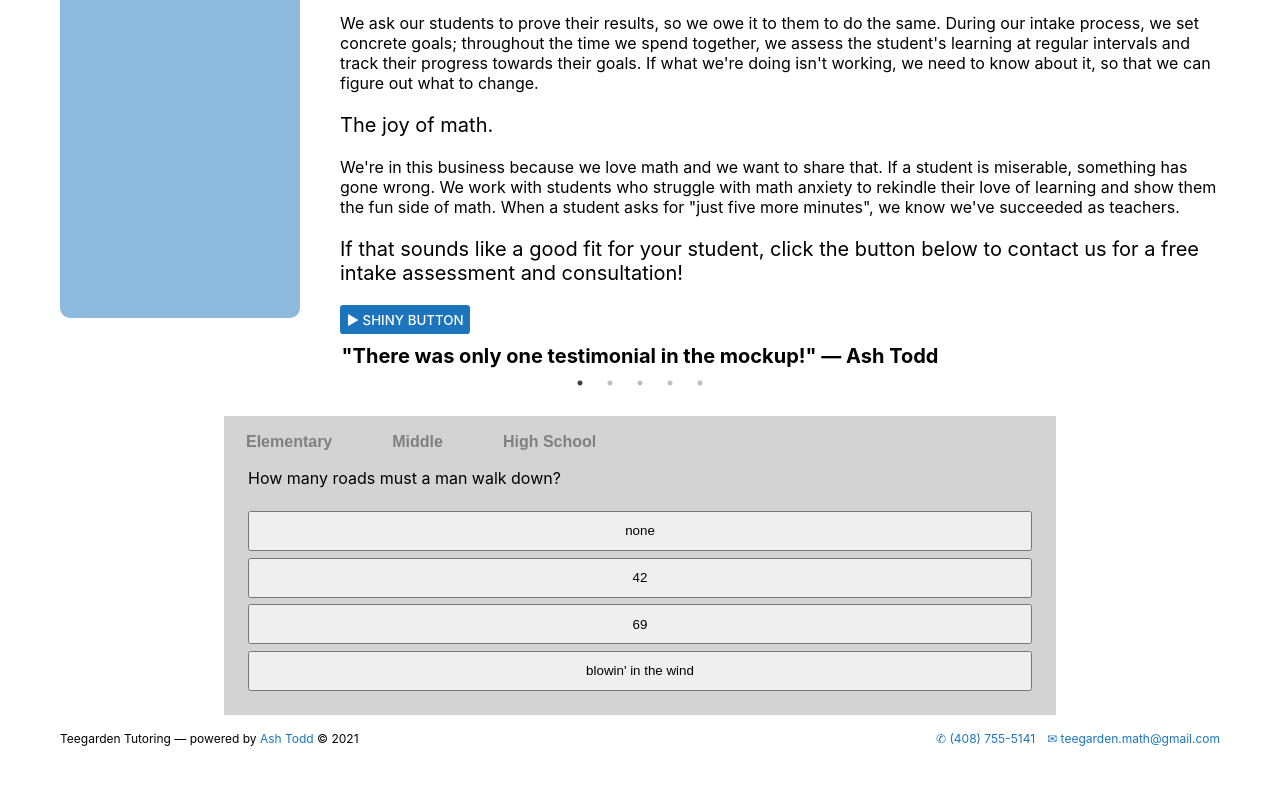
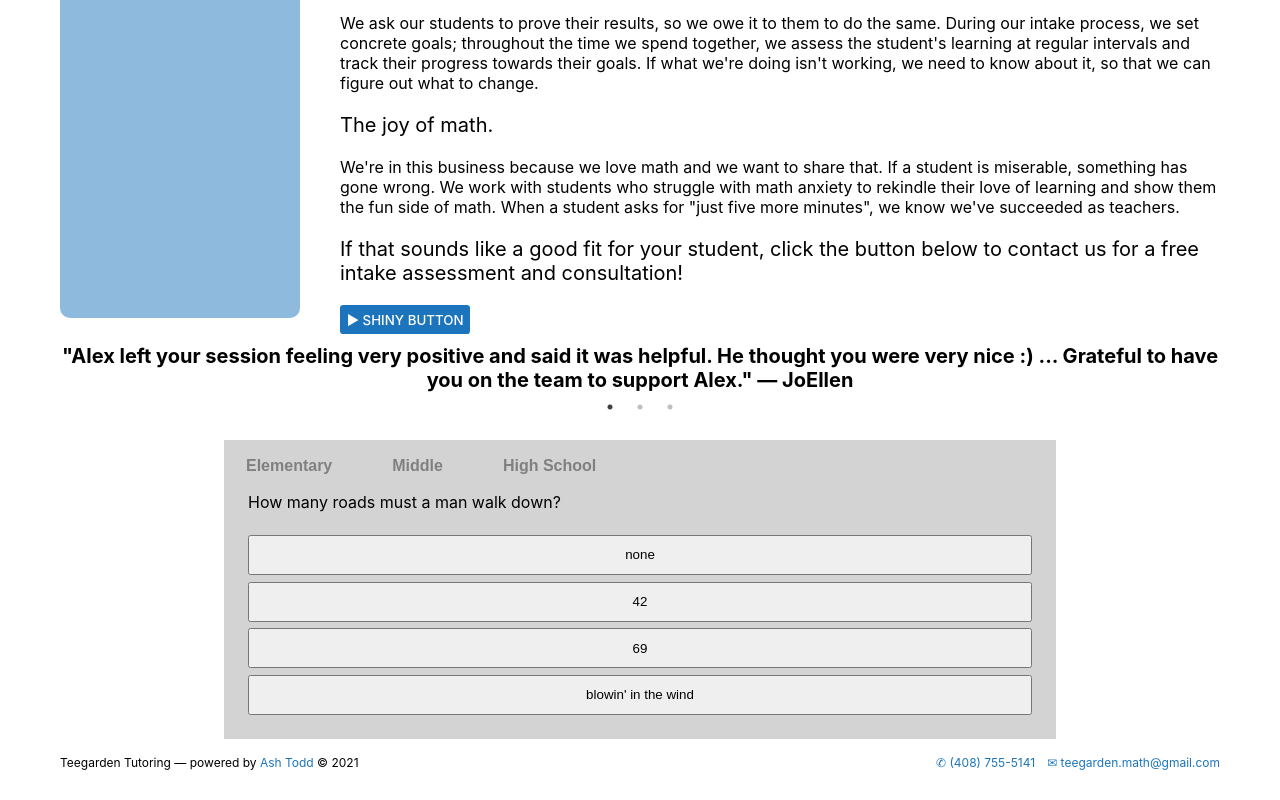
Before and after one commit to TeegardenTutoring/TeegardenTutoring.github.io, a React (Create React App) app: page / in a window 1280 px wide. Shown: the part 625-1425 px from the top of the page. Before the commit the page ends 1401 px from the top, so only its background shows below. Built offline with nearby package versions, Linux system fonts and the light colour scheme.

Commit message:
testimonials

```diff
--- a/src/components/carousel.jsx
+++ b/src/components/carousel.jsx
@@ -14,19 +14,13 @@ function Carousel() {
     return (
         <Slider {...settings}>
             <div className="testimonial">
-                "There was only one testimonial in the mockup!" — Ash Todd
+                "Alex left your session feeling very positive and said it was helpful.  He thought you were very nice :) ... Grateful to have you on the team to support Alex." — JoEllen
             </div>
             <div className="testimonial">
-                "Charlie is cool and stuff!" — Some Dude
+                "[Aria] was very enthusiastic after her session today and proud of herself. She showed me how she worked through one of the problems below and was very excited about learning today as well." — Arpita
             </div>
             <div className="testimonial">
-                "They play Minecraft and I am astounded!" — Incredulous Child
-            </div>
-            <div className="testimonial">
-                "Charlie's face is cute and I want to kiss it!" — Ash Todd
-            </div>
-            <div className="testimonial">
-                "oh wow it's really hard to come up with filler content" — me
+                "We were so pleased with [Student]'s performance on his most recent math test!"
             </div>
         </Slider>
     )
```
